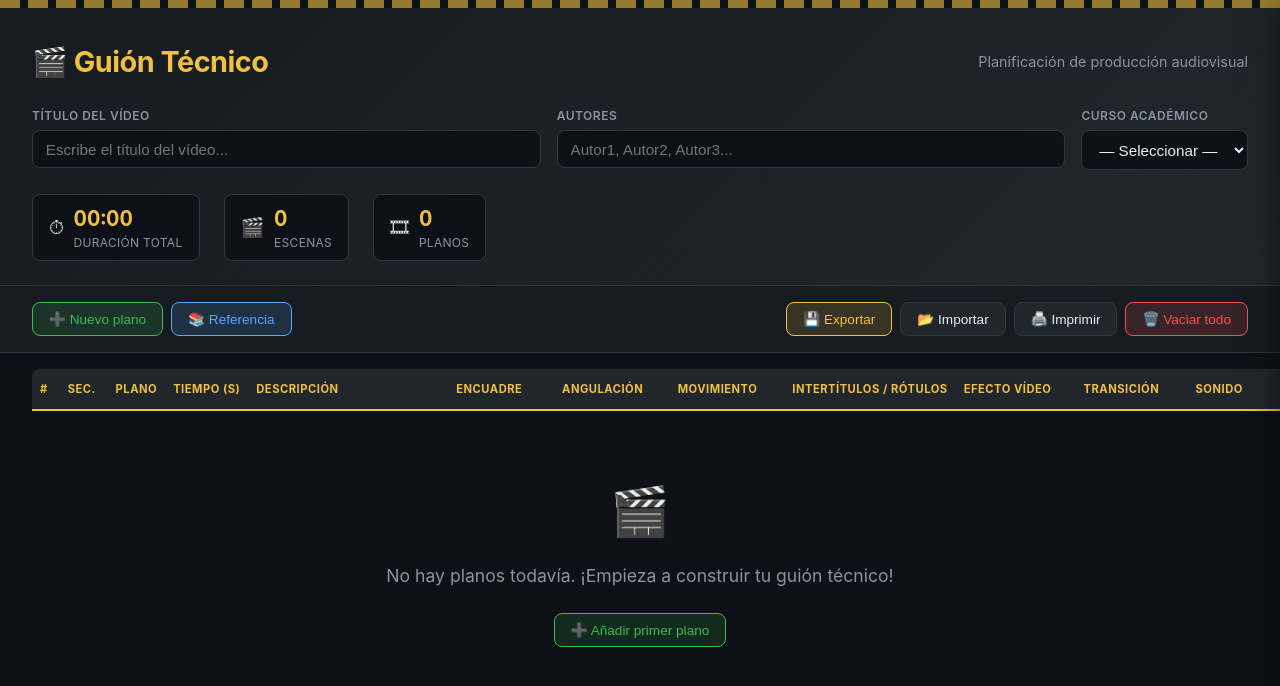
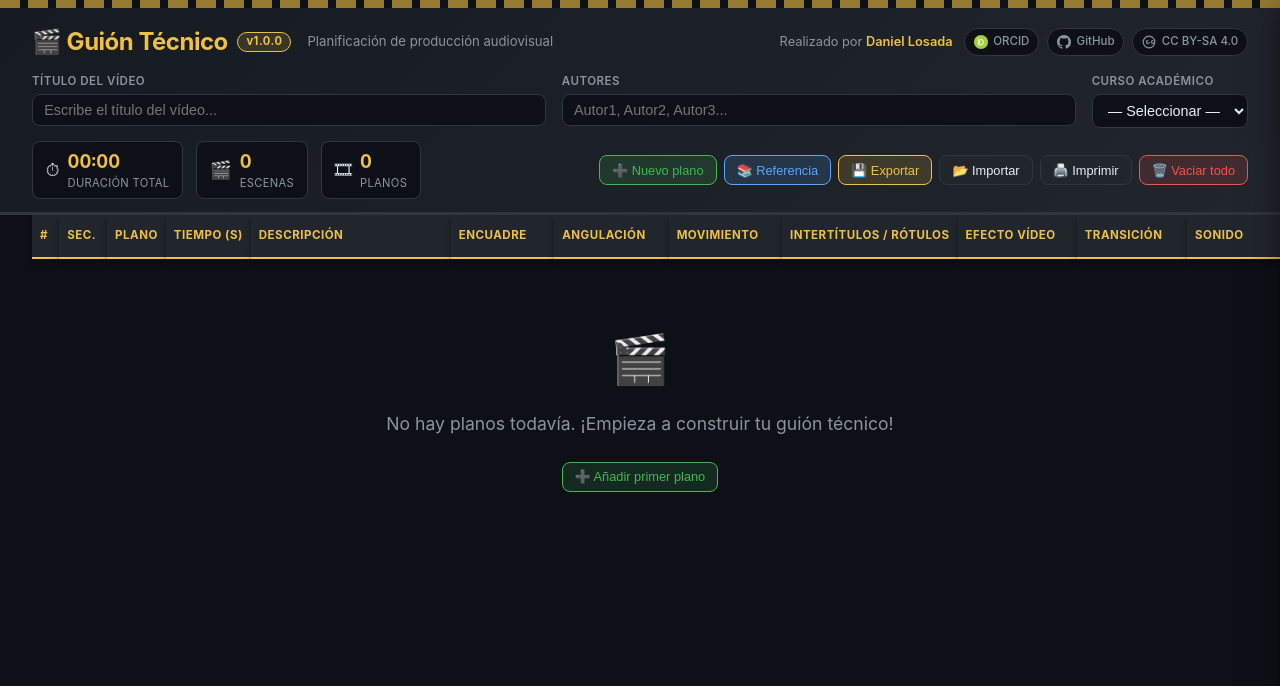
Before and after one commit to danloi2/guion-tecnico, a plain HTML site: page guion-tecnico.html in a window 1280 px wide. Drawn offline with Linux system fonts and the light colour scheme.

Commit message:
feat: add CC BY-SA 4.0 license and author attribution

```diff
--- a/guion-tecnico.html
+++ b/guion-tecnico.html
@@ -43,7 +43,10 @@ body {
   background: var(--bg);
   color: var(--text);
   line-height: 1.5;
-  min-height: 100vh;
+  height: 100vh;
+  display: flex;
+  flex-direction: column;
+  overflow: hidden;
 }
 
 /* ═══════════════════════════════════════════════════════
@@ -51,6 +54,7 @@ body {
    ═══════════════════════════════════════════════════════ */
 .filmstrip {
   height: 8px;
+  flex-shrink: 0;
   background: repeating-linear-gradient(
     90deg,
     var(--accent) 0px, var(--accent) 20px,
@@ -65,39 +69,119 @@ body {
 .header {
   background: linear-gradient(135deg, var(--surface) 0%, var(--surface-2) 100%);
   border-bottom: 1px solid var(--border);
-  padding: 2rem 2rem 1.5rem;
+  padding: 1rem 2rem 0.8rem;
+  flex-shrink: 0;
 }
 
 .header-top {
   display: flex;
   align-items: center;
   gap: 1rem;
-  margin-bottom: 1.5rem;
+  margin-bottom: 0.8rem;
+  flex-wrap: wrap;
 }
 
 .header-top h1 {
-  font-size: 1.8rem;
+  font-size: 1.5rem;
   font-weight: 700;
   color: var(--accent);
   letter-spacing: -0.5px;
 }
 
+.badge-version {
+  display: inline-flex;
+  align-items: center;
+  padding: 0.15rem 0.5rem;
+  font-size: 0.7rem;
+  font-weight: 700;
+  color: var(--accent);
+  background: var(--accent-dim);
+  border: 1px solid var(--accent);
+  border-radius: 12px;
+  letter-spacing: 0.5px;
+  line-height: 1.2;
+}
+
 .header-top .subtitle {
   color: var(--text-muted);
-  font-size: 0.9rem;
+  font-size: 0.82rem;
+}
+
+.header-credits {
+  display: flex;
+  align-items: center;
+  gap: 0.5rem;
   margin-left: auto;
+  font-size: 0.8rem;
+  color: var(--text-muted);
+  flex-wrap: wrap;
+}
+
+.credit-author {
+  color: var(--text-muted);
+  font-size: 0.8rem;
+  margin-right: 0.2rem;
+}
+
+.credit-author strong {
+  color: var(--accent);
+  font-weight: 600;
+}
+
+.credit-pill {
+  display: inline-flex;
+  align-items: center;
+  gap: 0.35rem;
+  padding: 0.25rem 0.55rem;
+  background: var(--bg);
+  border: 1px solid var(--border);
+  border-radius: 16px;
+  color: var(--text-muted);
+  text-decoration: none;
+  font-size: 0.72rem;
+  font-weight: 500;
+  transition: all var(--transition);
+}
+
+.credit-pill:hover {
+  background: var(--surface-3);
+  color: var(--text);
+  border-color: var(--border-light);
+  transform: translateY(-1px);
+}
+
+.pill-icon {
+  width: 14px;
+  height: 14px;
+  flex-shrink: 0;
+  display: block;
+}
+
+.credit-pill.pill-orcid:hover {
+  color: #a6ce39;
+  border-color: #a6ce39;
+}
+
+.credit-pill.pill-github:hover {
+  color: #fff;
+  border-color: var(--accent);
+}
+
+.credit-pill.pill-cc:hover {
+  color: var(--accent);
+  border-color: var(--accent);
 }
 
 .project-fields {
   display: grid;
   grid-template-columns: 1fr 1fr auto;
   gap: 1rem;
-  margin-bottom: 1.5rem;
+  margin-bottom: 0.8rem;
 }
 
-.field-group { display: flex; flex-direction: column; gap: 0.3rem; }
+.field-group { display: flex; flex-direction: column; gap: 0.25rem; }
 .field-group label {
-  font-size: 0.75rem;
+  font-size: 0.72rem;
   font-weight: 600;
   text-transform: uppercase;
   letter-spacing: 0.5px;
@@ -109,9 +193,9 @@ body {
   background: var(--bg);
   border: 1px solid var(--border);
   border-radius: var(--radius);
-  padding: 0.6rem 0.8rem;
+  padding: 0.45rem 0.7rem;
   color: var(--text);
-  font-size: 0.95rem;
+  font-size: 0.9rem;
   transition: border-color var(--transition);
 }
 
@@ -122,64 +206,66 @@ body {
   box-shadow: 0 0 0 3px var(--accent-dim);
 }
 
-/* Stats */
+/* Stats & Actions row */
+.stats-and-actions {
+  display: flex;
+  align-items: center;
+  justify-content: space-between;
+  gap: 1rem;
+  flex-wrap: wrap;
+}
+
 .stats-bar {
   display: flex;
-  gap: 1.5rem;
+  gap: 0.8rem;
   flex-wrap: wrap;
+  align-items: center;
 }
 
 .stat {
   display: flex;
   align-items: center;
-  gap: 0.6rem;
+  gap: 0.5rem;
   background: var(--bg);
   border: 1px solid var(--border);
   border-radius: var(--radius);
-  padding: 0.5rem 1rem;
+  padding: 0.35rem 0.8rem;
 }
 
-.stat-icon { font-size: 1.2rem; }
+.stat-icon { font-size: 1.1rem; }
 
 .stat-value {
-  font-size: 1.3rem;
+  font-size: 1.15rem;
   font-weight: 700;
   font-variant-numeric: tabular-nums;
   color: var(--accent);
 }
 
 .stat-label {
-  font-size: 0.75rem;
+  font-size: 0.7rem;
   color: var(--text-muted);
   text-transform: uppercase;
   letter-spacing: 0.3px;
 }
 
-/* ═══════════════════════════════════════════════════════
-   TOOLBAR
-   ═══════════════════════════════════════════════════════ */
-.toolbar {
+.header-actions {
   display: flex;
-  gap: 0.5rem;
-  padding: 1rem 2rem;
-  background: var(--surface);
-  border-bottom: 1px solid var(--border);
+  align-items: center;
+  gap: 0.45rem;
   flex-wrap: wrap;
-  position: sticky;
-  top: 0;
-  z-index: 100;
+  margin-left: auto;
 }
 
 .btn {
   display: inline-flex;
   align-items: center;
-  gap: 0.4rem;
-  padding: 0.5rem 1rem;
+  gap: 0.35rem;
+  padding: 0.4rem 0.75rem;
   border: 1px solid var(--border);
   border-radius: var(--radius);
   background: var(--surface-2);
   color: var(--text);
-  font-size: 0.85rem;
+  font-size: 0.8rem;
   font-weight: 500;
   cursor: pointer;
   transition: all var(--transition);
@@ -217,14 +303,17 @@ body {
 }
 .btn-gold:hover { background: var(--accent); color: #000; }
 
-.toolbar .spacer { flex: 1; }
 
 /* ═══════════════════════════════════════════════════════
    TABLE
    ═══════════════════════════════════════════════════════ */
 .table-container {
-  overflow-x: auto;
-  padding: 1rem 2rem 3rem;
+  flex: 1;
+  min-height: 0;
+  overflow: auto;
+  padding: 0 2rem 2rem;
+  border-top: 2px solid var(--border);
+  background: var(--bg);
 }
 
 .table-container table {
@@ -235,30 +324,41 @@ body {
   font-size: 0.85rem;
 }
 
+.table-container thead {
+  position: sticky;
+  top: 0;
+  z-index: 200;
+}
+
+.table-container thead tr {
+  background: var(--surface-2);
+}
+
 .table-container thead th {
   position: sticky;
-  top: 52px;
-  background: var(--surface-2);
+  top: 0;
+  background: #21262d; /* Totalmente sólido */
   color: var(--accent);
-  font-size: 0.7rem;
+  font-size: 0.72rem;
   font-weight: 700;
   text-transform: uppercase;
   letter-spacing: 0.5px;
-  padding: 0.7rem 0.5rem;
+  padding: 0.8rem 0.5rem;
   border-bottom: 2px solid var(--accent);
   text-align: left;
   white-space: nowrap;
-  z-index: 50;
+  z-index: 200;
+  box-shadow: 0 3px 6px rgba(0,0,0,0.35);
 }
 
-.table-container thead th:first-child { border-radius: var(--radius) 0 0 0; }
-.table-container thead th:last-child { border-radius: 0 var(--radius) 0 0; }
+.table-container tbody td {
+  padding: 0.35rem 0.3rem;
+  border-bottom: 1px solid var(--border);
+  vertical-align: middle;
+}
 
-.table-container tbody td {
-  padding: 0.3rem;
-  border-bottom: 1px solid var(--border);
-  vertical-align: top;
-  position: relative;
+.table-container tbody tr:first-child td {
+  padding-top: 0.6rem;
 }
 
 .table-container tbody tr {
@@ -575,18 +675,27 @@ body {
     background: #fff;
     color: #000;
     font-size: 8pt;
+    height: auto !important;
+    overflow: visible !important;
+    display: block !important;
     -webkit-print-color-adjust: exact;
     print-color-adjust: exact;
   }
 
   .filmstrip,
   .toolbar,
+  .header-actions,
+  .badge-version,
   .btn-delete,
   .drawer-overlay,
   .drawer,
   .toast,
   .confirm-overlay,
+  .credit-pill,
   .empty-state .btn { display: none !important; }
+
+  .credit-author { color: #555; font-size: 7.5pt; }
+  .credit-author strong { color: #000; }
 
   .header {
     background: none;
@@ -614,7 +723,9 @@ body {
   .stat-label { color: #555; }
 
   .table-container {
-    overflow: visible;
+    overflow: visible !important;
+    height: auto !important;
+    flex: none !important;
     padding: 3mm 0;
   }
 
@@ -665,11 +776,15 @@ body {
    RESPONSIVE
    ═══════════════════════════════════════════════════════ */
 @media (max-width: 768px) {
+  body {
+    height: auto;
+    overflow: auto;
+  }
   .header { padding: 1rem; }
   .project-fields { grid-template-columns: 1fr; }
-  .stats-bar { flex-direction: column; }
-  .toolbar { padding: 0.8rem 1rem; }
-  .table-container { padding: 0.5rem; }
+  .stats-bar { flex-direction: column; width: 100%; }
+  .header-actions { margin-left: 0; width: 100%; justify-content: flex-start; }
+  .table-container { padding: 0.5rem; flex: none; height: auto; }
   .header-top h1 { font-size: 1.3rem; }
 }
 </style>
@@ -682,8 +797,34 @@ body {
 <!-- HEADER -->
 <header class="header">
   <div class="header-top">
+    <div style="display:flex;align-items:center;gap:0.6rem;">
       <h1>🎬 Guión Técnico</h1>
+      <span class="badge-version">v1.0.0</span>
+    </div>
     <span class="subtitle">Planificación de producción audiovisual</span>
+    <div class="header-credits">
+      <span class="credit-author">Realizado por <strong>Daniel Losada</strong></span>
+      <a href="https://orcid.org/0000-0003-3842-7694" target="_blank" rel="noopener noreferrer" class="credit-pill pill-orcid" title="ORCID: Daniel Losada (0000-0003-3842-7694)">
+        <svg viewBox="0 0 256 256" class="pill-icon" aria-hidden="true">
+          <path fill="#A6CE39" d="M256 128c0 70.7-57.3 128-128 128S0 198.7 0 128 57.3 0 128 0s128 57.3 128 128z"/>
+          <path fill="#fff" d="M86.3 186.2H70.9V79.1h15.4v107.1zm-7.7-121.7c-5.4 0-9.8-4.4-9.8-9.8s4.4-9.8 9.8-9.8 9.8 4.4 9.8 9.8-4.4 9.8-9.8 9.8zm97.7 73.1c0 28.5-17.7 48.6-46.7 48.6h-31.5V79.1h33c28.3 0 45.2 19.4 45.2 48.5v10zm-62.8 35.8h16.2c19.3 0 31.2-12.9 31.2-35.8v-10c0-22.1-11.7-35.8-30.8-35.8h-16.6v81.6z"/>
+        </svg>
+        <span>ORCID</span>
+      </a>
+      <a href="https://github.com/danloi2/guion-tecnico" target="_blank" rel="noopener noreferrer" class="credit-pill pill-github" title="Repositorio en GitHub: danloi2/guion-tecnico">
+        <svg viewBox="0 0 24 24" class="pill-icon" fill="currentColor" aria-hidden="true">
+          <path d="M12 0C5.37 0 0 5.37 0 12c0 5.31 3.435 9.795 8.205 11.385.6.105.825-.255.825-.57 0-.285-.015-1.23-.015-2.235-3.015.555-3.795-.735-4.035-1.41-.135-.345-.72-1.41-1.23-1.695-.42-.225-1.02-.78-.015-.795.945-.015 1.62.87 1.845 1.23 1.08 1.815 2.805 1.305 3.495.99.105-.78.42-1.305.765-1.605-2.67-.3-5.46-1.335-5.46-5.925 0-1.305.465-2.385 1.23-3.225-.12-.3-.54-1.53.12-3.18 0 0 1.005-.315 3.3 1.23.96-.27 1.98-.405 3-.405s2.04.135 3 .405c2.295-1.56 3.3-1.23 3.3-1.23.66 1.65.24 2.88.12 3.18.765.84 1.23 1.905 1.23 3.225 0 4.605-2.805 5.625-5.475 5.925.435.375.81 1.095.81 2.22 0 1.605-.015 2.895-.015 3.3 0 .315.225.69.825.57A12.02 12.02 0 0024 12c0-6.63-5.37-12-12-12z"/>
+        </svg>
+        <span>GitHub</span>
+      </a>
+      <a href="https://creativecommons.org/licenses/by-sa/4.0/" target="_blank" rel="noopener noreferrer" class="credit-pill pill-cc" title="Licencia Creative Commons Atribución-CompartirIgual 4.0 Internacional (CC BY-SA 4.0)">
+        <svg viewBox="0 0 24 24" class="pill-icon" fill="none" stroke="currentColor" stroke-width="2" aria-hidden="true">
+          <circle cx="12" cy="12" r="10"/>
+          <path d="M10 9.5a2.5 2.5 0 0 0-2.5 2.5v0a2.5 2.5 0 0 0 2.5 2.5c1 0 1.8-.6 2.2-1.4m6.5-3.6a2.5 2.5 0 0 0-2.5 2.5v0a2.5 2.5 0 0 0 2.5 2.5c1 0 1.8-.6 2.2-1.4" stroke-linecap="round"/>
+        </svg>
+        <span>CC BY-SA 4.0</span>
+      </a>
+    </div>
   </div>
 
   <div class="project-fields">
@@ -710,6 +851,7 @@ body {
     </div>
   </div>
 
+  <div class="stats-and-actions">
     <div class="stats-bar">
       <div class="stat">
         <span class="stat-icon">⏱</span>
@@ -733,18 +875,17 @@ body {
         </div>
       </div>
     </div>
-</header>
 
-<!-- TOOLBAR -->
-<div class="toolbar">
+    <div class="header-actions">
       <button class="btn btn-primary" onclick="addShot()" title="Añadir un nuevo plano al final">➕ Nuevo plano</button>
       <button class="btn btn-accent" onclick="toggleDrawer()" title="Ver información de referencia">📚 Referencia</button>
-  <div class="spacer"></div>
       <button class="btn btn-gold" onclick="exportJSON()" title="Descargar proyecto como archivo JSON">💾 Exportar</button>
       <button class="btn" onclick="importJSON()" title="Importar proyecto desde archivo JSON">📂 Importar</button>
       <button class="btn" onclick="window.print()" title="Imprimir el guión técnico">🖨️ Imprimir</button>
       <button class="btn btn-danger" onclick="confirmClear()" title="Eliminar todos los datos">🗑️ Vaciar todo</button>
     </div>
+  </div>
+</header>
 
 <!-- MAIN TABLE -->
 <div class="table-container">
```
Also changed, not shown: 3 other files. Lines whose indentation alone changed are shown as unchanged.
